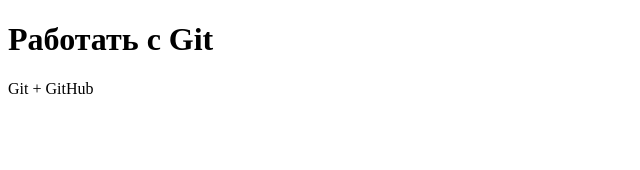
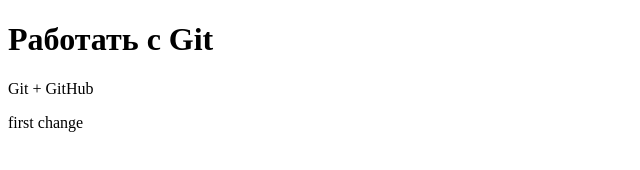
Before and after one commit to Twisterwrx/GitTest, a plain HTML site: page index.html in a window 1280 px wide. Shown: the full height of the page, 0-640 px from the left. Drawn offline with Linux system fonts and the light colour scheme.

Commit message:
second commit

```diff
--- a/index.html
+++ b/index.html
@@ -7,5 +7,6 @@
     <body>
         <h1>Работать с Git</h1>
         <p>Git + GitHub</p>
+		<p>first change</p
     </body>
 </html>
```
